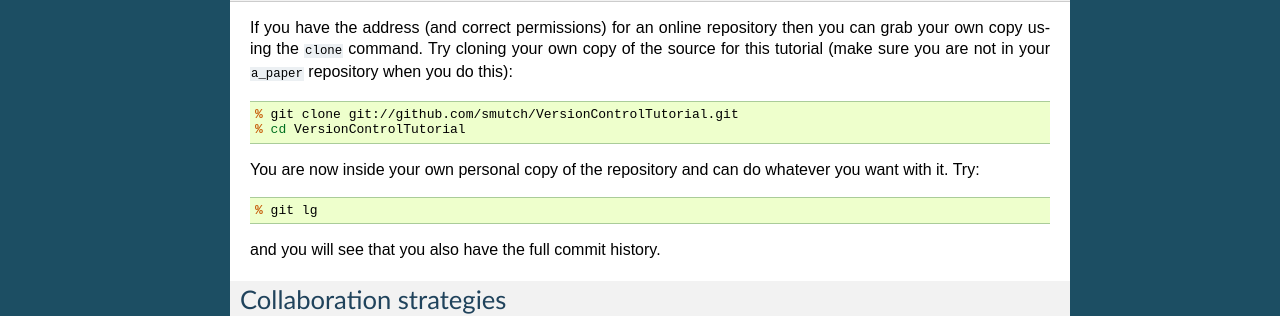
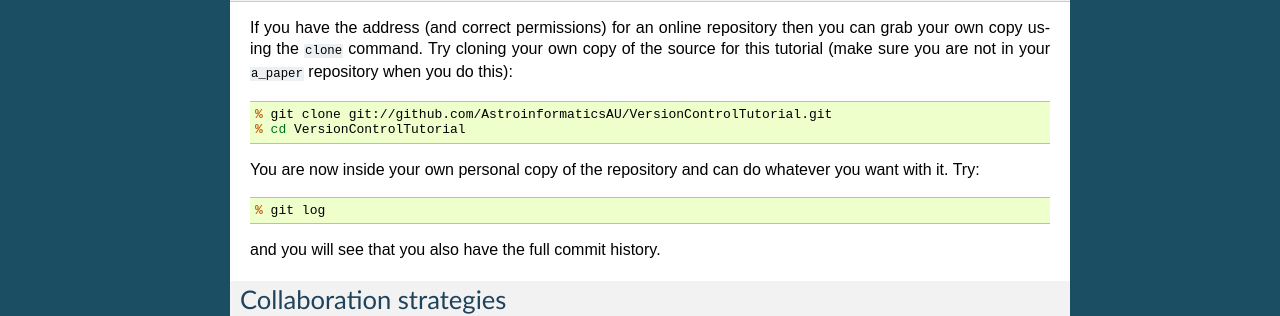
Before and after one commit to AstroinformaticsAU/VersionControlTutorial, a Sphinx documentation site: the page built from source/pages/5-collaboration.rst, in a window 1280 px wide. Shown: the part 543-859 px from the top of the page. Built offline with Sphinx 7.4.7, drawn with Linux system fonts in a browser that asks for light colours.

Commit message:
Update links.

```diff
--- a/source/index.rst
+++ b/source/index.rst
@@ -27,7 +27,7 @@ following topics:
 - online hosting and collaboration
 
 A pdf version of this tutorial can be found `here
-</VersionControlTutorial/_static/VersionControlTutorial.pdf>`_.
+<http://astroinformaticsau.github.com/VersionControlTutorial/_static/VersionControlTutorial.pdf>`_.
 
 This tutorial is licensed under a `Creative Commons Attribution-ShareAlike 3.0
 Unported License <http://creativecommons.org/licenses/by-sa/3.0/deed.en_US>`_.
--- a/source/pages/2-viewing.rst
+++ b/source/pages/2-viewing.rst
@@ -78,7 +78,7 @@ would type::
 
 Your commit reference will be different to mine however, and so you must
 substitute the appropriate reference in place of ``ef5ca0a``.  Remember, you
-can get this reference using the ``git lg`` command as outlined above.
+can get this reference using the ``git log`` command as outlined above.
 
 .. highlight:: diff
 
--- a/source/pages/3-branches.rst
+++ b/source/pages/3-branches.rst
@@ -40,7 +40,7 @@ branch.
 
 Now run::
 
-    % git lg
+    % git log
 
 and you should see that our earlier commits from the ``master`` branch are still
 there.  When running ``git branch``, the newly created branch inherits the
--- a/source/pages/4-merging.rst
+++ b/source/pages/4-merging.rst
@@ -19,7 +19,7 @@ First we checkout the ``master`` branch::
 
     % git checkout master
 
-If you run ``git lg`` you should see that none of your commits to the
+If you run ``git log`` you should see that none of your commits to the
 ``risky_idea`` branch are present.  You can further confirm this by looking at
 the contents of ``paper.tex``; The section "The Empire Strikes Back" shouldn't
 be present.
@@ -28,7 +28,7 @@ Now merge ``risky_idea`` into our current branch using the following command::
 
     % git merge risky_idea
 
-If everything runs smoothly, running ``git lg`` should show your commits from
+If everything runs smoothly, running ``git log`` should show your commits from
 the ``risky_idea`` branch.
 
 At this stage you could either checkout the ``risky_idea`` branch again and
--- a/source/pages/5-collaboration.rst
+++ b/source/pages/5-collaboration.rst
@@ -45,13 +45,13 @@ you can grab your own copy using the ``clone`` command.  Try cloning your own
 copy of the source for this tutorial (make sure you are not in your ``a_paper``
 repository when you do this)::
 
-    % git clone git://github.com/smutch/VersionControlTutorial.git
+    % git clone git://github.com/AstroinformaticsAU/VersionControlTutorial.git
     % cd VersionControlTutorial
 
 You are now inside your own personal copy of the repository and can do
 whatever you want with it.  Try::
 
-    % git lg
+    % git log
 
 and you will see that you also have the full commit history.
 
```
Also changed, not shown: outline.md (deleted, +0 -18 lines), readme.md (+3 -3 lines), 1 other file.
